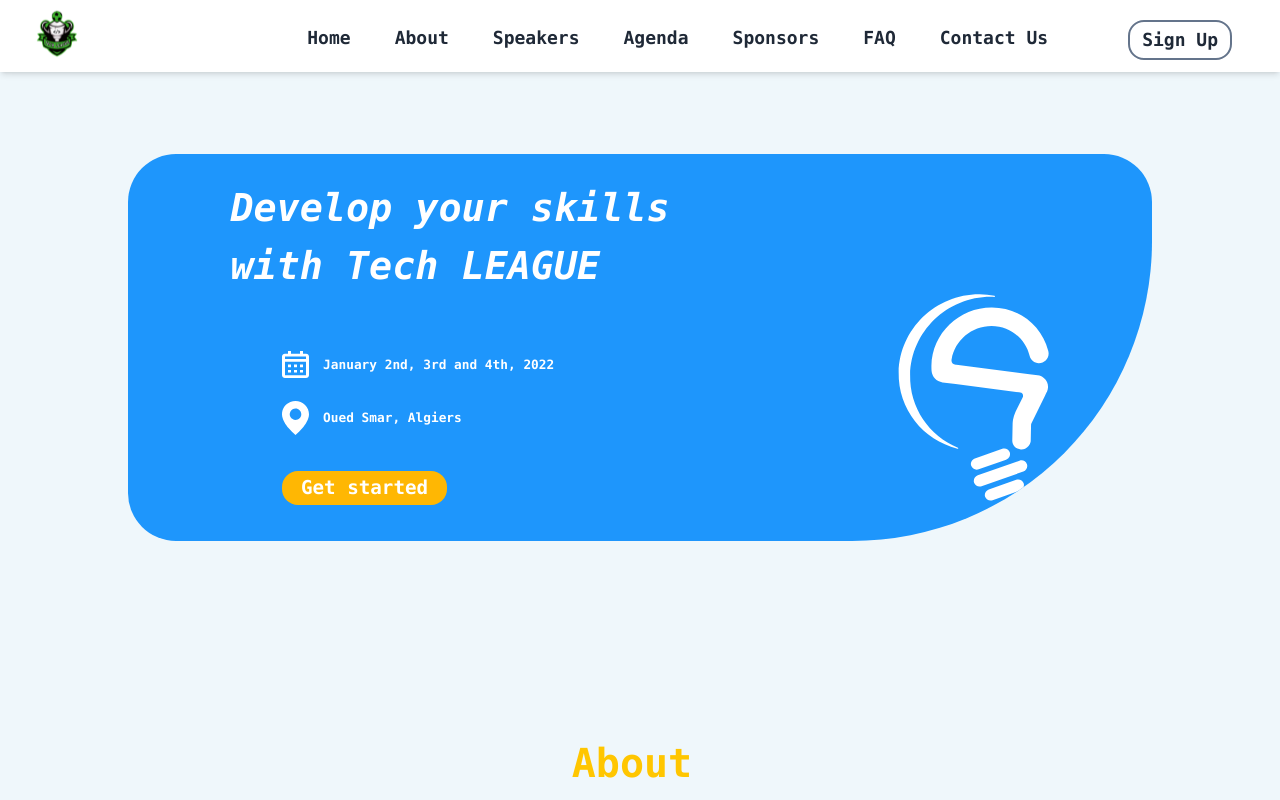
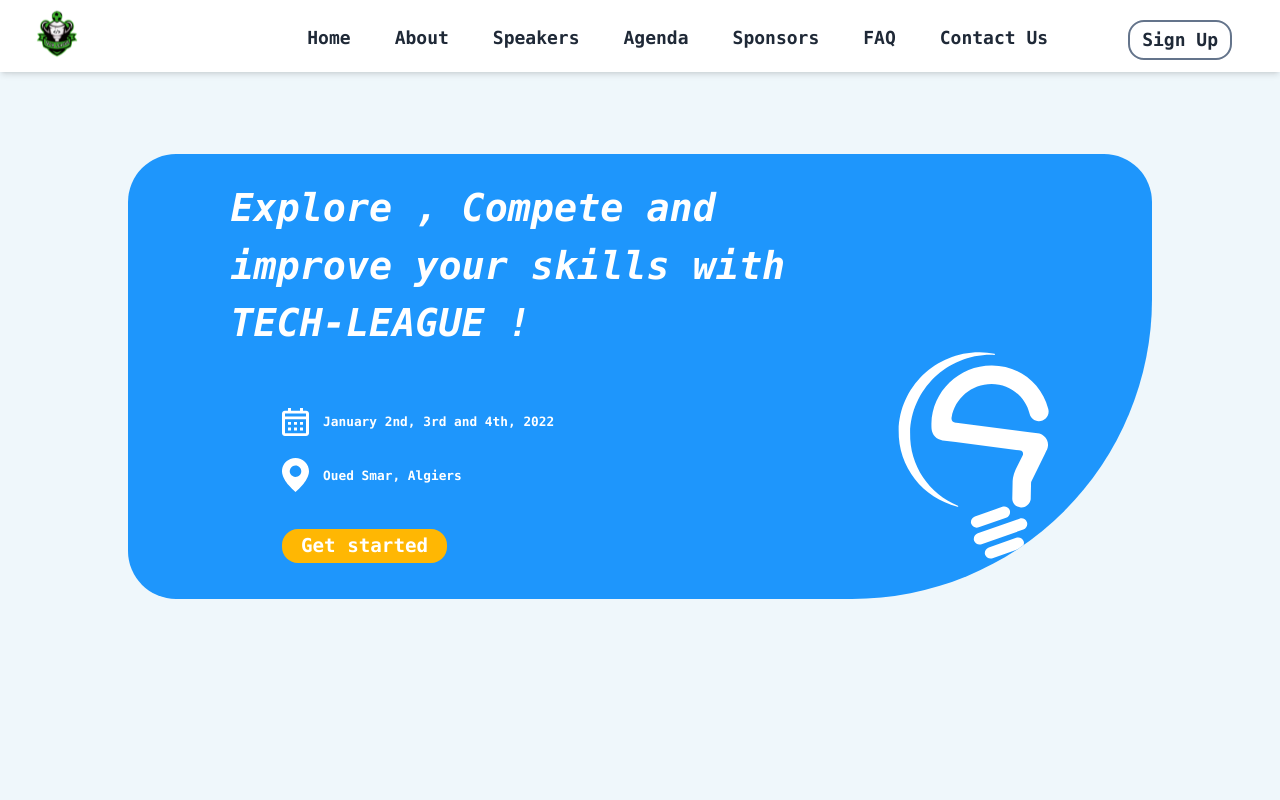
Before and after one commit to SifEddine05/SportLeagueEvent, a Next.js app: page / in a window 1280 px wide. Shown: the top 800 px of the page. Built offline with nearby package versions, Linux system fonts and the light colour scheme.

Commit message:
retouches

```diff
--- a/pages/Hm.js
+++ b/pages/Hm.js
@@ -8,8 +8,7 @@ function Hm(props) {
         <div className="w-screen  flex flex-col items-center">
             <div className="flex flex-col w-full lg:h-full justify-center items-center bg-red-00 bg-[#EFF7FB] pt-[12%] ">
               <div className="rounded-tl-[48px] rounded-tr-[48px] rounded-br-[200px] lg:rounded-br-[300px] rounded-bl-[48px] w-[80%] lg:h-[65%] h-[300px] bg-[#1E96FC] flex flex-col overflow-auto">
-                    <div className="font-bold text-white text-[3vw] italic ml-[10%] mt-[2.5%]">Develop your skills </div>
-                        <div className="font-bold text-white text-[3vw] italic ml-[10%]">with Tech LEAGUE </div>
+                    <div className="font-bold text-white text-[3vw] italic w-[65%] ml-[10%] mt-[2.5%]">Explore , Compete and improve your skills with TECH-LEAGUE ! </div>
                         <div className="flex flex-row justify-between ">
                             <div className="flex flex-col gap-[10%] justify-center mt-[2%] w-[27%] ml-[15%] ">
                                 <div className="flex flex-row">
```
